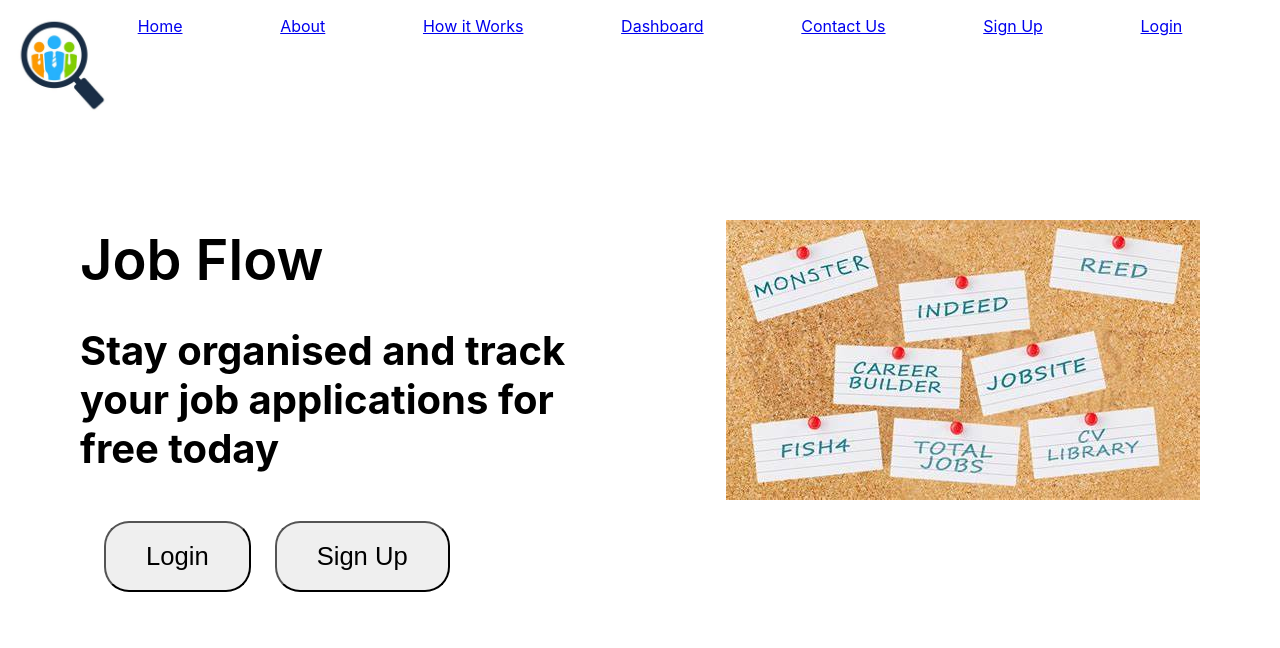
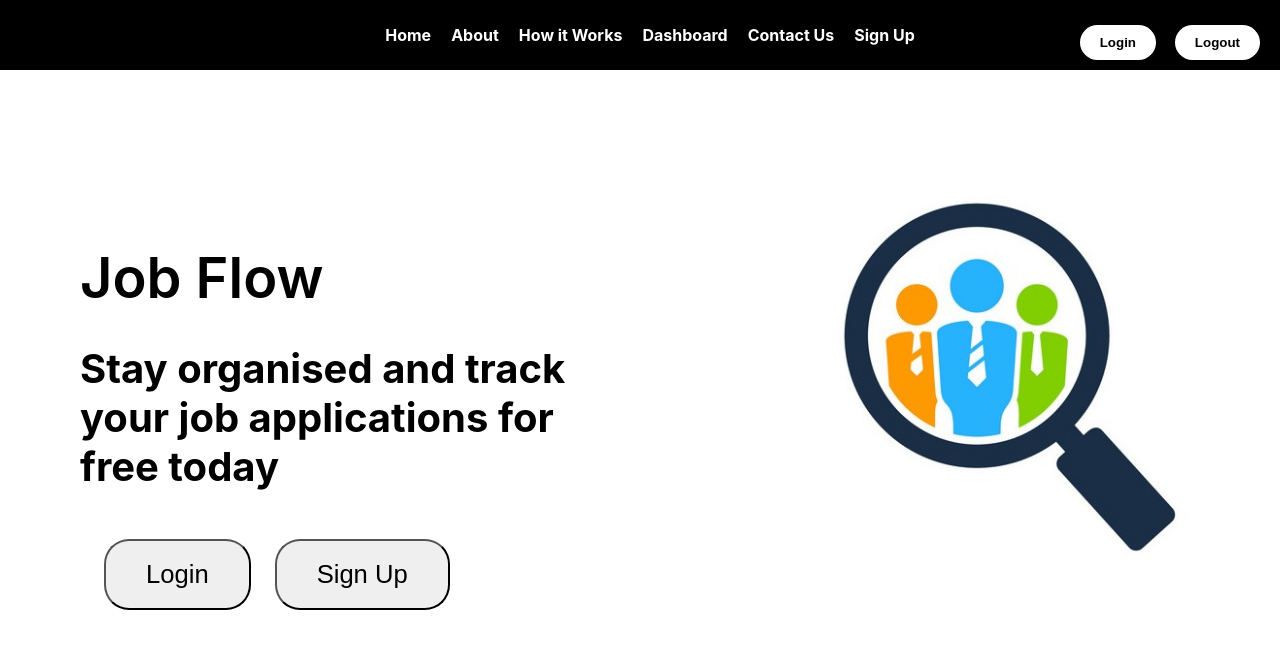
Before and after one commit to irina-sheveliova/CFG-Job-tracker, a React (Create React App) app: page / in a window 1280 px wide. Shown: the top 648 px of the page. Built offline with nearby package versions, Linux system fonts and the light colour scheme.

Commit message:
Nav and landing page changes

```diff
--- a/src/App.css
+++ b/src/App.css
@@ -38,12 +38,12 @@
   justify-content: flex-end;
 }
 
-.landingpic {
+/* .landingpic {
   height: 400px;
   width: 400px;
   object-fit: cover;
   border-radius: 20px;
-}
+} */
 
 .landing-page {
   display: flex;
@@ -83,11 +83,8 @@
 }
 
 .logo img {
-  max-width: 100%;
-  height: auto;
-  position: absolute;
-  top: 0;
-  left: 0;
-  margin: 10px;
-  width: 100px;
-}
+    height: 400px;
+    width: 400px;
+    object-fit: cover;
+    border-radius: 20px;
+  }
--- a/src/App.js
+++ b/src/App.js
@@ -6,7 +6,6 @@
 
 import ContactUs from "./components/Contact/ContactUs";
 import jobflowlogo from './jobflowlogo.jpg';
-import landingpic from './landingpic.jpg';
 import './App.css';
 
 
@@ -30,9 +29,6 @@
               <div className="logo">
                 <img src={jobflowlogo} alt="Job Flow logo" />
               </div>
-              <div className="landing-pic">
-                <img src={landingpic} alt="landing pic" />
-              </div>
             </div>
           } />
           <Route path="/about" element={<About />} />
--- a/src/components/Navigation/Nav.css
+++ b/src/components/Navigation/Nav.css
@@ -1,6 +1,60 @@
+nav {
+  background-color: black;
+  height: 70px;
+  display: flex;
+  justify-content: space-around;
+  align-items: center;
+  padding: 0 50px;
+}
+
 nav ul {
-    list-style: none;
-    display: flex;
-    justify-content: space-evenly;
-    align-items: center;
-  }
+  display: flex;
+  list-style: none;
+}
+
+nav li {
+  margin-right: 20px;
+}
+
+nav li:last-child {
+  margin-right: 0;
+}
+
+nav a {
+  text-decoration: none;
+  color: white;
+  font-weight: bold;
+}
+
+nav a:hover {
+  color: peachpuff;
+  background-color: #000000;
+}
+
+.login-btn,
+.logout-btn {
+  border: none;
+  border-radius: 20px;
+  background-color: white;
+  color: black;
+  font-weight: bold;
+  padding: 10px 20px;
+  cursor: pointer;
+  position: relative;
+  margin-left: 20px;
+}
+
+.login-btn:hover,
+.logout-btn:hover {
+  background-color: peachpuff;
+}
+
+.login-btn {
+  position: absolute;
+  right: 124px;
+}
+
+.logout-btn {
+  position: absolute;
+  right: 20px;
+}
--- a/src/components/Navigation/Nav.js
+++ b/src/components/Navigation/Nav.js
@@ -1,12 +1,11 @@
 import React from "react";
 import { Link } from "react-router-dom";
-import './Nav.css';
-
+import "./Nav.css";
 
 function Nav() {
   return (
     <nav>
-      <ul>
+      <ul className="nav-links">
         <li>
           <Link to="/">Home</Link>
         </li>
@@ -22,15 +21,15 @@
         <li>
           <Link to="/Contactus">Contact Us</Link>
         </li>
-        <li>
           <Link to="/signup">Sign Up</Link>
-        </li>
-        <li>
-          <Link to="/login">Login</Link>
-        </li>
+          <li>
+           <button className="login-btn my-btn">Login</button>
+          </li>
+          <li>
+          <button className="logout-btn my-btn">Logout</button>
+          </li>
       </ul>
     </nav>
   );
 }
-
 export default Nav;
```
Also changed, not shown: 1 other file (tests, documents, lock files or other folders).
